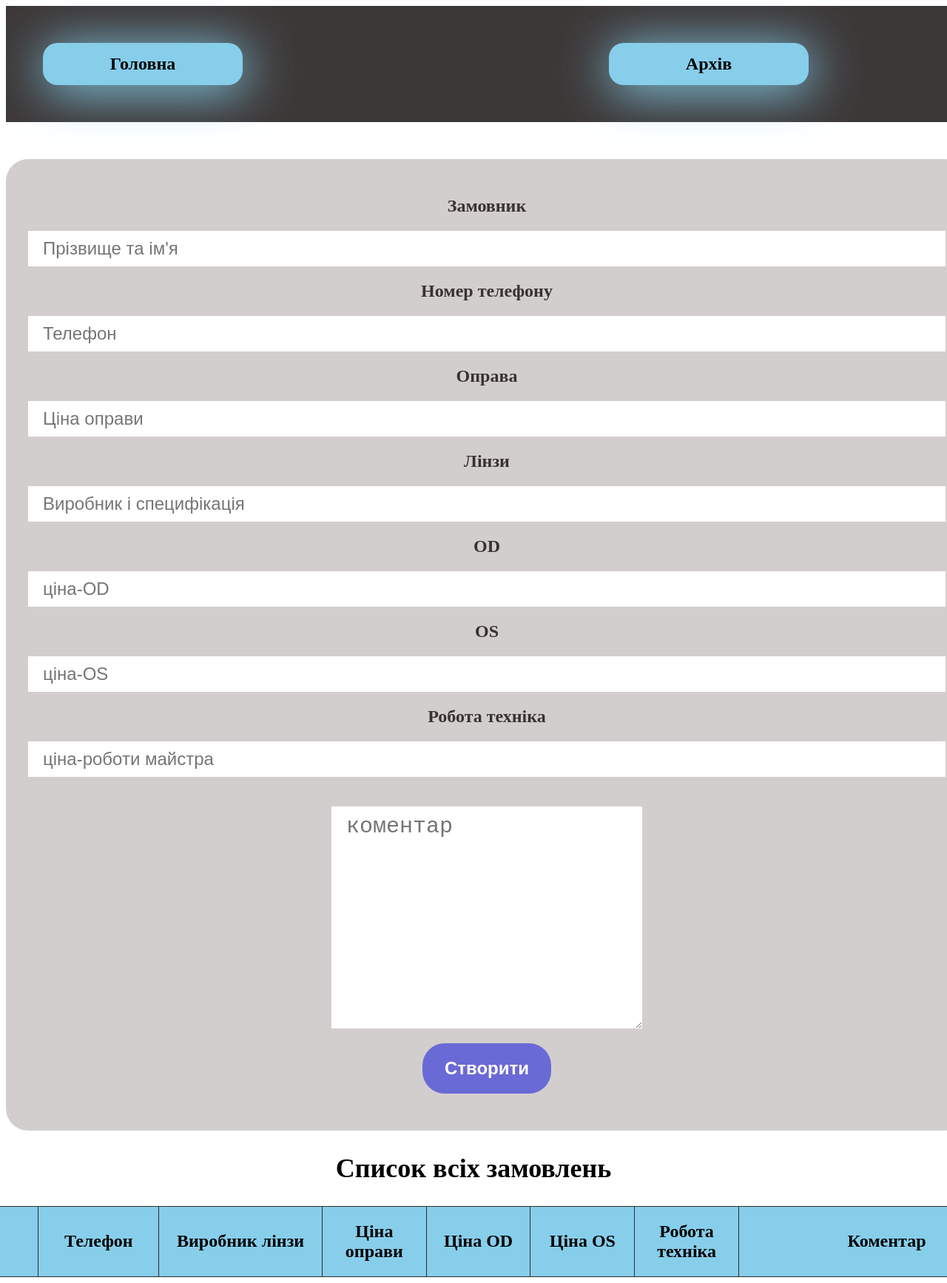
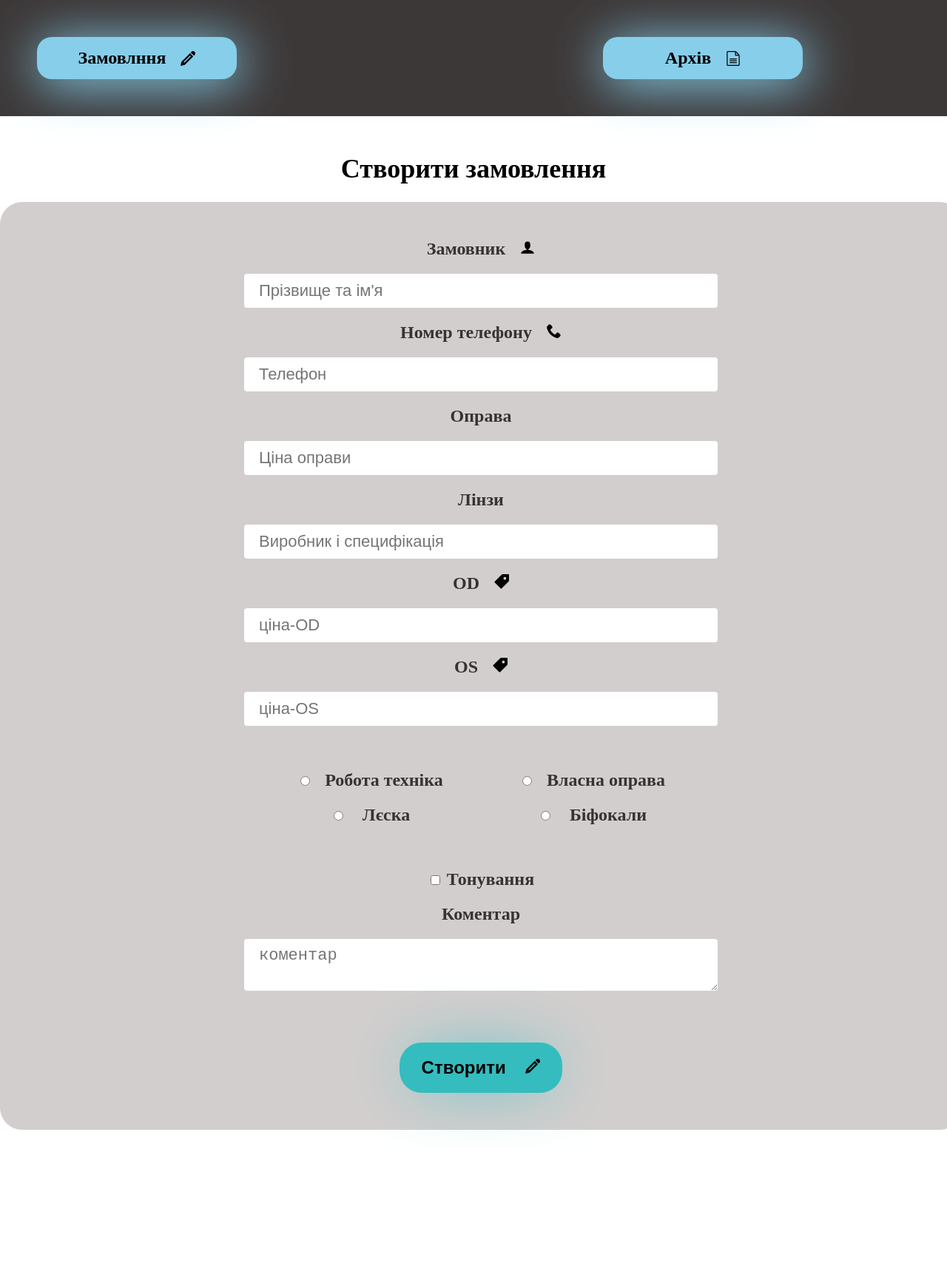
Before and after one commit to MishaHryvinskyi/opt, a website built with Vite: page opt/index.html in a window 1280 px wide. Shown: the top 1734 px of the page at 74% size. After the commit the page ends 1627 px from the top, so only its background shows below. Built offline with nearby package versions, Linux system fonts and the light colour scheme; no server answers.

Commit message:
svg radio check

```diff
--- a/opt/index.html
+++ b/opt/index.html
@@ -11,65 +11,88 @@
     <header class="header">
       <nav>
         <ul class="header__list">
-          <li class="header__item"><a class="header__link" href="./index.html">Головна</a></li>
-          <li class="header__item"><a class="header__link" href="./archive.html">Архів</a></li>
-          <li class="header__item"><a class="header__link" href="#">Пошук</a></li>
+          <li class="header__item">
+            <a class="header__link" href="./index.html">
+            Замовлння
+            <svg class="header__icon" width="20" height="20">
+              <use href="./src/images/symbol-defs.svg#icon-pencil"></use>
+            </svg>
+          </a>
+        </li>
+          <li class="header__item">
+            <a class="header__link" href="./archive.html">
+            Архів
+            <svg class="header__icon" width="20" height="20">
+              <use href="./src/images/symbol-defs.svg#icon-file"></use>
+            </svg>
+          </a>
+          </li>
+          <li class="header__item">
+            <a class="header__link" href="#">
+            Пошук
+            <svg class="header__icon" width="20" height="20">
+              <use href="./src/images/symbol-defs.svg#icon-search"></use>
+            </svg>
+          </a>
+          </li>
         </ul>
       </nav>
     </header>
+    <h1 class="title">Створити замовлення</h1>
     <form class="js-form form">
           <label for="userName">
-            Замовник
-            <input required class="user-name" id="userName" name="userName" type="text" placeholder="Прізвище та ім'я">
+           <span>Замовник<svg class="header__icon" width="20" height="20"><use href="./src/images/symbol-defs.svg#icon-user"></use></svg></span>
+            <input required class="user-name input" id="userName" name="userName" type="text" placeholder="Прізвище та ім'я">
           </label>
           <label for="number">
-            Номер телефону
-            <input pattern="\d{10}" required class="user-number" id="number" name="number" type="tel" placeholder="Телефон">
+            <span>Номер телефону<svg class="header__icon" width="20" height="20"><use href="./src/images/symbol-defs.svg#icon-phone"></use></svg></span>
+            <input pattern="\d{10}" required class="user-number input" id="number" name="number" type="tel" placeholder="Телефон">
           </label>
 
           <label for="rim">
             Оправа
-            <input class="user-rim-price" id="rim" name="rim" type="number" placeholder="Ціна оправи">
+            <input class="input user-rim-price" id="rim" name="rim" type="number" placeholder="Ціна оправи">
           </label>
 
           <label for="lenses">
             Лінзи
-            <input class="user-lenses" id="lenses" name="lenses" type="text" placeholder="Виробник і специфікація">
+            <input class="input user-lenses" id="lenses" name="lenses" type="text" placeholder="Виробник і специфікація">
           </label>
           <label for="od">
-            OD
-            <input id="od" class="user-lenses-od" type="number" placeholder="ціна-OD">
+            <span>OD<svg class="header__icon" width="20" height="20"><use href="./src/images/symbol-defs.svg#icon-price-tag"></use></svg></span>
+            <input id="od" class="input user-lenses-od" type="number" placeholder="ціна-OD">
           </label>
           <label for="os">
-            OS
-            <input id="os" class="user-lenses-os" type="number" placeholder="ціна-OS">
+            <span>OS<svg class="header__icon" width="20" height="20"><use href="./src/images/symbol-defs.svg#icon-price-tag"></use></svg></span>
+            <input id="os" class="input user-lenses-os" type="number" placeholder="ціна-OS">
           </label>
-          <label for="job">
-            Робота техніка
-            <input class="job" id="job" name="job" type="number" placeholder="ціна-роботи майстра">
+
+          <div class="radio-wrapper">
+            <label class="job-wrap" for="job1">
+              <input class="job" id="job1" name="job" type="radio" value="200">Робота техніка
+            </label>
+            <label class="job-wrap" for="job2">
+              <input class="job" id="job2" name="job" type="radio" value="300">Власна оправа
+            </label>
+            <label class="job-wrap" for="job3">
+              <input class="job" id="job3" name="job" type="radio" value="250"> Лєска
+            </label>
+            <label class="job-wrap" for="job4">
+              <input class="job" id="job4" name="job" type="radio" value="300"> Біфокали
+            </label>
+          </div>
+
+          <label class="job-wrap" for="ton">
+            <input class="ton" type="checkbox" name="ton" id="ton" value="250"> Тонування
           </label>
-      <textarea class="comment" placeholder="коментар"></textarea>
-      <button class="btn" type="submit">Створити</button>
+          <label for="comment">
+            Коментар
+            <textarea class="comment" placeholder="коментар" id="comment"></textarea>
+          </label>
+      <button class="btn" type="submit">
+        Створити <svg class="header__icon" width="20" height="20"><use href="./src/images/symbol-defs.svg#icon-pencil"></use>
+      </button>
     </form>
-
-    <h2 class="title">Список всіх замовлень</h2>
-      <table class="order-tab">
-        <thead class="order-tab__th">
-            <tr class="user-list">
-              <th class="number-colum">№</th>
-              <th class="customer">Замовник</th>
-              <th class="number">Телефон</th>
-              <th class="producer">Виробник лiнзи</th>
-              <th class="price">Ціна оправи</th>
-              <th class="price">Ціна OD</th>
-              <th class="price">Ціна OS</th>
-              <th class="price">Робота техніка</th>
-              <th class="comment">Коментар</th>
-              <th class="price">Загальна вартість</th>
-            </tr>
-        </thead>
-        <tbody class="t-body"></tbody>
-      </table>
 
     <script type="module" src="/src/index.js"></script>
   </body>
--- a/opt/package.json
+++ b/opt/package.json
@@ -10,5 +10,8 @@
   },
   "devDependencies": {
     "vite": "^6.0.5"
+  },
+  "dependencies": {
+    "notiflix": "^3.2.7"
   }
 }
--- a/opt/src/JS/func.js
+++ b/opt/src/JS/func.js
@@ -1 +1,6 @@
-export const myltiply = (a, b, c, d) => Number(a) + Number(b) + Number(c) + Number(d);
+export const myltiply = (a, b, c, d, e) => Number(a) + Number(b) + Number(c) + Number(d) + Number(e);
+
+export function getSelectedRadioValue(name) {
+    const selectedRadio = document.querySelector(`input[name="${name}"]:checked`);
+    return selectedRadio ? selectedRadio.value : null;
+}
--- a/opt/src/JS/markup.js
+++ b/opt/src/JS/markup.js
@@ -9,10 +9,10 @@ function createMarkup({
     job,
     lensesOD,
     lensesOS,
-    comment
+    comment,
+    ton
  }) {
-
-   const totalPrice = myltiply(lensesOD, lensesOS, rimPrice, job);
+   const totalPrice = myltiply(lensesOD, lensesOS, rimPrice, job, ton);
     return `
     <tr class="user-list">
         <td class="number-colum">${id}</td>
@@ -23,6 +23,7 @@ function createMarkup({
         <td class="price">${lensesOD || 0} грн</td>
         <td class="price">${lensesOS || 0} грн</td>
         <td class="price">${job || 0} грн</td>
+        <td class="price">${ton} грн</td>
         <td class="comment">${comment || " "}</td>
         <td class="price">${totalPrice} грн</td>
     </tr>`
--- a/opt/src/index.js
+++ b/opt/src/index.js
@@ -1,5 +1,6 @@
-import { getUsers, createUsers } from "./API/api";
-import { createMarkup } from "./JS/markup";
+import { createUsers } from "./API/api";
+import { getSelectedRadioValue } from "./JS/func";
+import Notiflix from 'notiflix';
 
 const form = document.querySelector('.js-form');
 const userName = document.querySelector('.user-name');
@@ -9,15 +10,9 @@ const rimPrice = document.querySelector('.user-rim-price');
 const lenses = document.querySelector('.user-lenses');
 const lensesOD = document.querySelector('.user-lenses-od');
 const lensesOS = document.querySelector('.user-lenses-os');
-const job = document.querySelector('.job');
-const tBody = document.querySelector('.t-body');
-
+const ton = document.querySelector('.ton');
 
 form.addEventListener('submit', onSubmit);
-getUsers().then(data => {
-    const markup = data.map(createMarkup).join('');
-    tBody.insertAdjacentHTML('beforeend', markup);
-});
 
 function onSubmit(e) {
     e.preventDefault();
@@ -30,11 +25,17 @@ function onSubmit(e) {
         lenses: lenses.value.trim(),
         lensesOD: lensesOD.value.trim(),
         lensesOS: lensesOS.value.trim(),
-        job: job.value.trim(),
+        ton: ton.checked ? ton.value : 0,
+        job: getSelectedRadioValue("job"),
     };
-    createUsers(formData).then(newUser => {
-        const markup = createMarkup(newUser);
-        tBody.insertAdjacentHTML('beforeend', markup);
+
+    if (!formData.job) {
+        Notiflix.Notify.failure('Будь ласка, оберіть опцію в полі "Робота".');
+        return;
+    }
+
+    createUsers(formData).then(() => {
+        Notiflix.Notify.success('ЗАМОВЛЕННЯ СТВОРЕНО!');
         form.reset();
     });
 }
--- a/opt/src/style.css
+++ b/opt/src/style.css
@@ -9,8 +9,14 @@ a {
   color: inherit;
 }
 
+body {
+  margin: 0;
+  padding: 0;
+}
+
 .form {
   margin: 0 auto;
+  margin-bottom: 100px;
   width: 1200px;
   padding: 50px;
   border-radius: 30px;
@@ -20,6 +26,28 @@ a {
   flex-direction: column;
   background-color: rgb(211, 206, 206);
 }
+
+.radio-wrapper {
+  margin: 40px 0;
+  width: 600px;
+  display: flex;
+  flex-wrap: wrap;
+  align-items: center;
+  justify-content: space-between;
+}
+
+.job {
+  cursor: pointer;
+  margin-right: 20px;
+}
+
+.job-wrap {
+  cursor: pointer;
+  display: inline;
+  text-align: center;
+  width: 300px;
+}
+
 .wrapper {
   margin-bottom: 40px;
   display: flex;
@@ -46,20 +74,21 @@ label {
 
 textarea {
   margin-top: 20px;
-  font-size: 30px;
-  display: block;
-  width: 100%;
+  font-size: 22px;
+  border-radius: 4px;
+  min-width: 600px;
   padding: 10px 20px;
-  height: 280px;
-  margin-bottom: 20px;
+  margin-bottom: 50px;
   border: none;
 }
 
-input {
+.input {
+  cursor: pointer;
+  border-radius: 4px;
   border: none;
   margin-top: 20px;
-  font-size: 24px;
-  width: 100%;
+  font-size: 22px;
+  width: 600px;
   padding: 10px 20px;
 }
 
@@ -119,13 +148,16 @@ table td {
   border-radius: 30px;
   border: none;
   padding: 20px 30px;
-  background-color: rgb(106, 106, 214);
-  color: white;
+  background-color: #35bcbf;
+  box-shadow: 0px 0px 86px -16px rgba(53,188,191,1);
+  color: black;
 }
 
 .btn:hover {
+  box-shadow: 0px 0px 100px 2px rgba(144,246,215,1);
   border-radius: 50px;
-  background-color: rgb(76, 76, 186);
+  background-color: #90f6d7;
+  color: black;
 }
 
 .number-colum {
@@ -167,7 +199,9 @@ table td {
 
 
 .header__link {
-  display: block;
+  display: flex;
+  align-items: center;
+  justify-content: center;
   text-align: center;
   width: 240px;
   font-size: 24px;
@@ -182,3 +216,9 @@ table td {
   box-shadow: 3px 7px 68px 2px rgba(253,255,205,1);
   background-color: #fdffcd;
 }
+
+.header__icon {
+  margin-left: 20px;
+  width: 20px;
+  height: 20px;
+}
```
Also changed, not shown: opt/archive.html (+27 -5 lines), opt/src/JS/archive.js (+1 -32 lines), opt/src/images/symbol-defs.svg (added), 1 other file.
